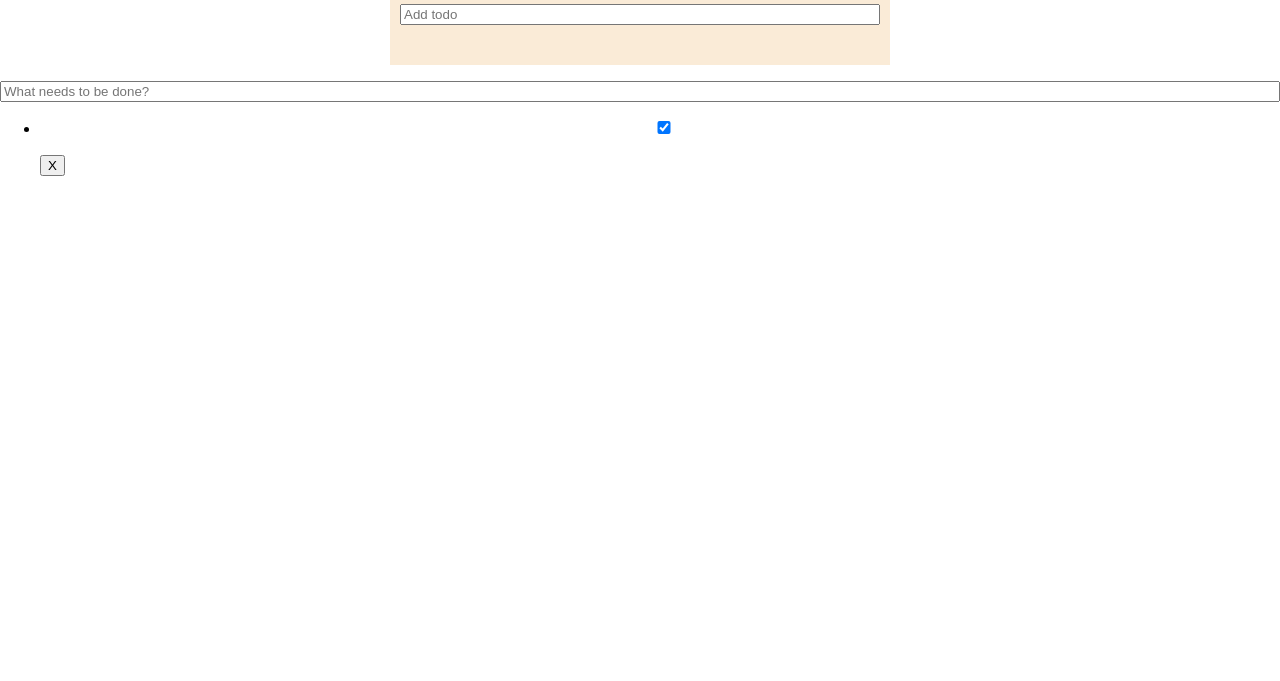
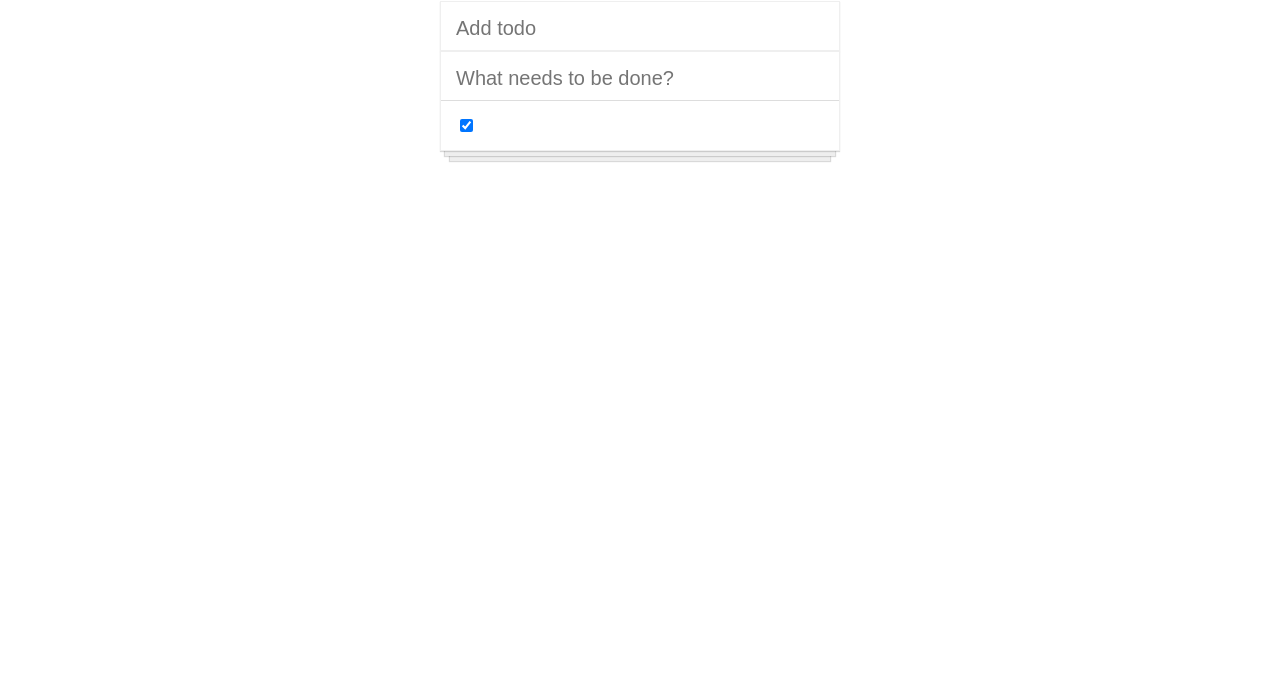
Before and after one commit to muhammadsiddiqbe/oop-todolist, a plain HTML site: page index.html in a window 1280 px wide. Shown: the part 119-800 px from the top of the page. Drawn offline with Linux system fonts and the light colour scheme.

Commit message:
add new styles

```diff
--- a/main.css
+++ b/main.css
@@ -1,11 +1,13 @@
 html {
   box-sizing: border-box;
 }
+
 *,
 *::before,
 *::after {
   box-sizing: inherit;
 }
+
 body {
   padding: 0;
   margin: 0;
@@ -13,24 +15,134 @@ body {
   font-size: 16px;
   line-height: 1.25;
 }
-form {
+
+/* form {
   display: flex;
   align-items: center;
   justify-content: center;
-  width: 500px;
+  width: 800px;
   padding: 40px 10px;
   margin-right: auto;
   margin-left: auto;
-  background-color: antiquewhite;
-}
+  background-color: skyblue;
+} */
 
-input {
+/* input {
   width: 100%;
 }
 
 ol {
   padding: 0;
-  width: 500px;
+  height: 600px;
+  width: 800px;
+  overflow: auto;
   margin-right: auto;
   margin-left: auto;
+} */
+
+.page-title {
+  margin: 10px 0;
+  font-weight: 200;
+  font-size: 80px;
+  text-align: center;
+  color: #af2f2f69;
 }
+
+.box {
+  background-color: #fff;
+  max-width: 400px;
+  margin-left: auto;
+  margin-right: auto;
+  border: 1px solid #efefef;
+  box-shadow:
+    /* The top layer shadow */
+        0 1px 1px rgba(0,0,0,0.15),
+            /* The second layer */
+        0 10px 0 -5px #eee,
+            /* The second layer shadow */
+        0 10px 1px -4px rgba(0,0,0,0.15),
+            /* The third layer */
+        0 20px 0 -10px #eee,
+            /* The third layer shadow */
+        0 20px 1px -9px rgba(0,0,0,0.15);
+}
+
+.todos-input {
+  width: 100%;
+  padding: 15px 10px 10px 15px;
+  border: none;
+  outline: none;
+  font-size: 20px;
+}
+
+.todos {
+  margin: 0;
+  padding: 0;
+  list-style-type: none;
+}
+
+.todo {
+  display: flex;
+  padding: 15px;
+  align-items: center;
+  border-top: 1px solid #ddd;
+  transition: box-shadow 0.3s ease;
+}
+
+.todo:hover {
+  box-shadow: 0 0 2px 1px rgba(0 , 0, 0, 0.4);
+}
+
+.todo__checkbox {
+  margin-right: 10px;
+}
+
+.todo p {
+  margin: 0;
+}
+
+.todo__button {
+  display: none;
+  margin-left: 25px;
+  margin-left: auto;
+  border: none;
+  font-weight: bold;
+  background: none;
+  color: #af2f2f69;
+  cursor: pointer;
+}
+
+.todo:hover .todo__button {
+  display: block;
+}
+
+li.complated p {
+  text-decoration: line-through;
+  color: #ccc;
+}
+
+@media only screen  and (max-width: 768px) {
+  .todo__button {
+    display: block;
+  }
+}
+
+::-webkit-scrollbar {
+  width: 10px;
+}
+
+/* Track */
+::-webkit-scrollbar-track {
+  background: #f1f1f1;
+}
+
+/* Handle */
+::-webkit-scrollbar-thumb {
+  background: #af2f2f69;
+  border-radius: 25px;
+}
+
+/* Handle on hover */
+::-webkit-scrollbar-thumb:hover {
+  background: #555;
+}
```
